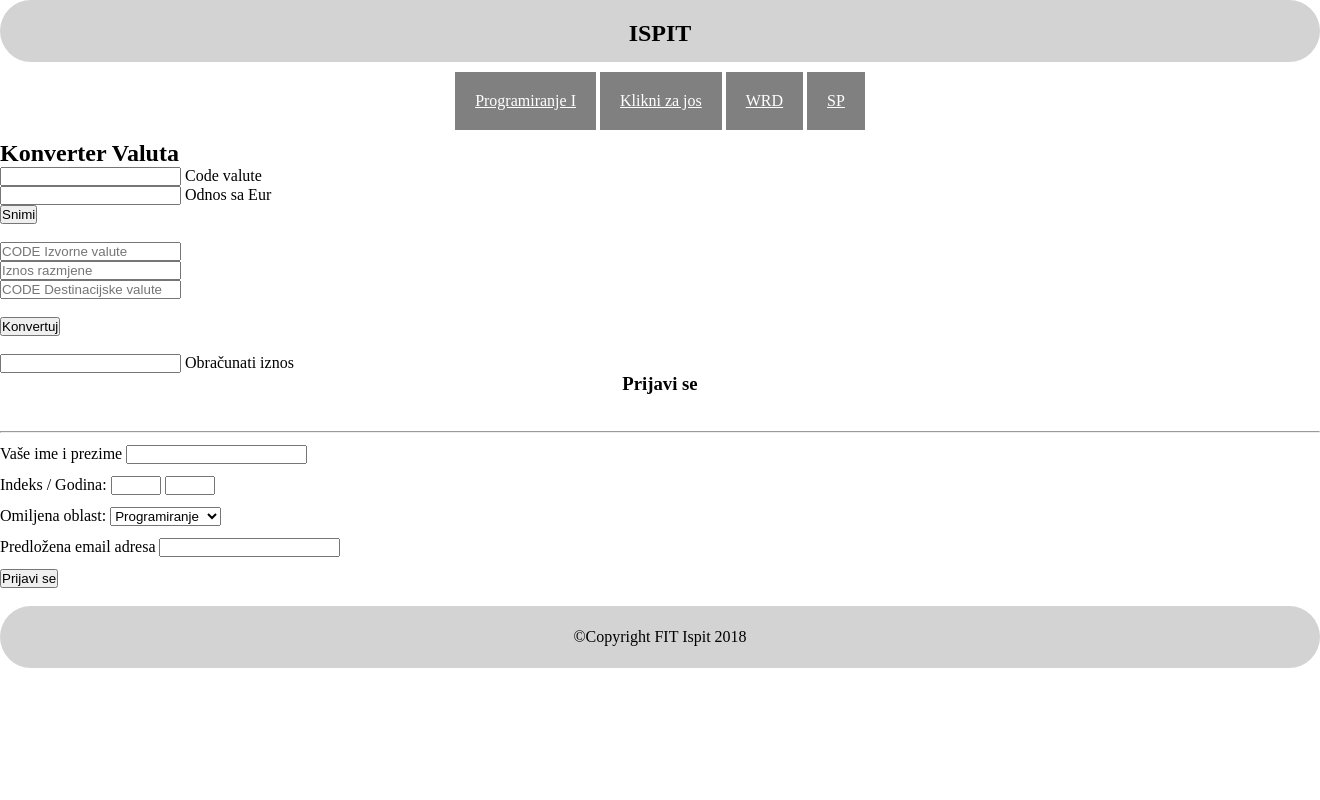
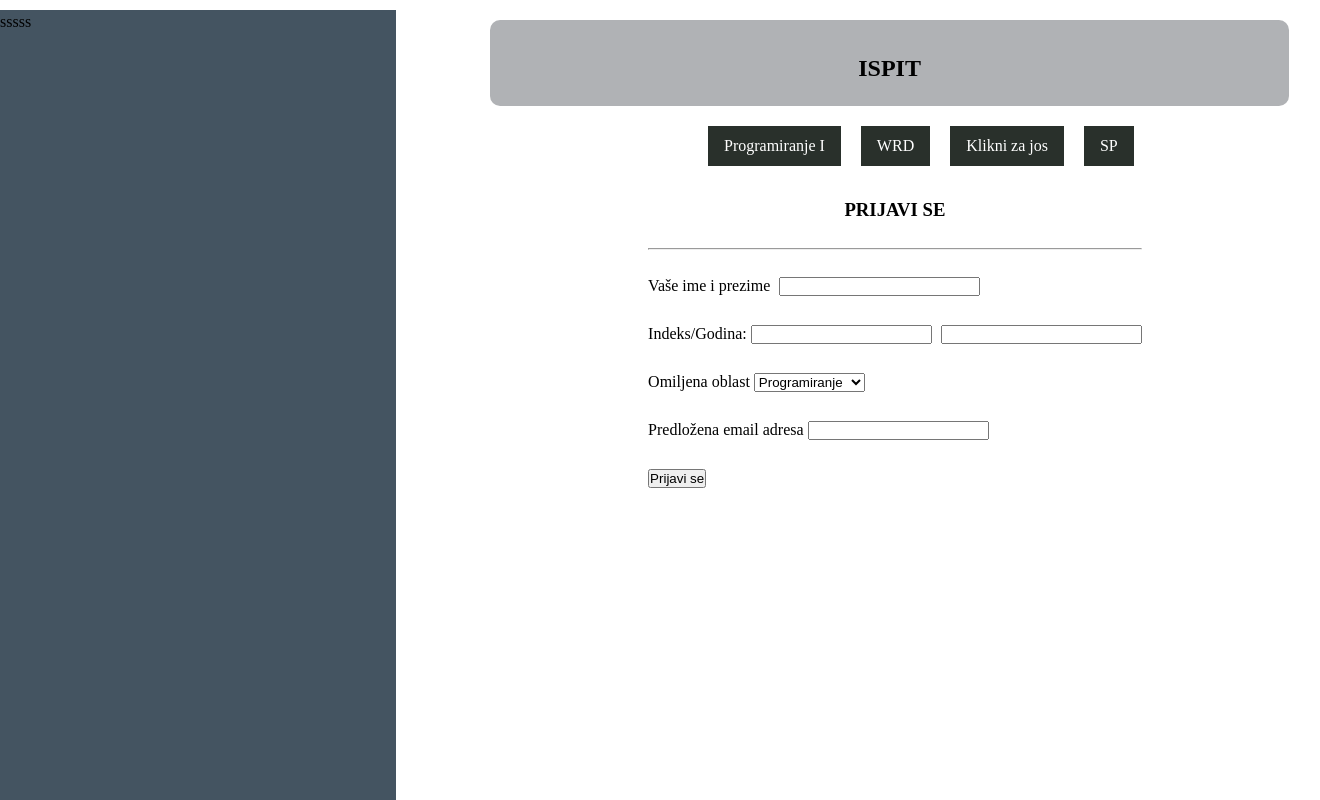
Before and after one commit to agaribovic/FIT-University-Exam, a PHP site: page /Ispit.html in a window 1320 px wide. Run offline with PHP 8.4, Linux system fonts and the light colour scheme; some libraries are stand-ins or nearby versions.

Commit message:
Promjena forme i dizajn

```diff
--- a/Ispit.html
+++ b/Ispit.html
@@ -1,138 +1,90 @@
 <!DOCTYPE html>
 <html>
 <head>
-   <meta charset =UTF-8>
-   <title>Ispitni zadatak</title>
-   <script type="text/javascript" src="mojSkript.js"></script>
-  <script src="external/jquery/jquery.js"></script>
-  <script src="jquery-ui.js"></script>
-   <link rel="stylesheet" type="text/css" href="stilovi.css">
-   <link href="jquery-ui.css" rel="stylesheet">
+	<meta charset="utf-8">
+	<meta name="viewport" content="width=device-width, initial-scale=1.0" />
+    <meta http-equiv="X-UA-Compatible" content="ie=edge" />
+	<title></title>
+	<link rel="stylesheet" href="stilovi.css">
 </head>
 <body>
-  <!-- Header -->
+
+<div class="sidenav">
+	sssss
+</div>
+
+<section id="main">
 	<div class="header">
+		<div class="container">
 			<h2>ISPIT</h2>
+		</div>
 	</div>
 	<ul>
 		<li><a href="Programiranje I">Programiranje I</a></li>
+		<li><a href="WRD">WRD</a></li>
 		<li><a href="Klikni za jos">Klikni za jos</a></li>
-      <li><a href="WRD">WRD</a></li>
 		<li><a href="SP">SP</a></li>
 	</ul>
-<!-- Main -->
-<section id="articles" class="py-2">
-<div class="left">
-  <h2>Konverter Valuta</h2>
-<div class="article-container">
-<form action="/"></form>
-<input type="text" id="valuta"> Code valute <br>
-<input type="text" id="indexrazmjene"> Odnos sa Eur
+<div class="sign-in">
+	<form action="">
+		<h3><center>PRIJAVI SE</center></h3>
 		<br>
-<button name="snimi" value="snimi" onclick="snimi()">Snimi</button>
+		<hr>
+		<br>
+			<label for="username" id="labelusername">Vaše ime i prezime</label>
+			<input type="text" id="username" name="username" onblur="validacijaImePrezime">
+			<span id="error"></span>
 			<br><br>
-<div id="accordion" >
-  <!--
-    <h3>USD</h3>
-    <div>USD-EUR 0.86</div>
-    <h3>GBP</h3>
-    <div>GBP-EUR 1.14</div>
-    <h3>JPY</h3>
-    <div>JPY-EUR 0.0078</div>
-  -->
-  </div>
-</div>
-<div class="lijeviDonji">
-    <input type="text" id="valuta" placeholder="CODE Izvorne valute">  <br>
-    <input type="text" id="indexrazmjene" placeholder="Iznos razmjene">
-    <br>
-    <input type="text" id="valuta" placeholder="CODE Destinacijske valute"> <br>
-    <br>
-    <button name="snimi" value="snimi">Konvertuj</button>
-    <br>
-    <br>
-    <input type="text" id="indexrazmjene"> Obračunati iznos
-</div>
+
+
+			<label for="brindeksa"	id="labelbrindeksa">Indeks/Godina:</label>
+			<input type="text1" id="brindeksa" name="brindeksa" onblur="validacijaIndexa()"/>
+			<span id="error3"></span>
+			<input type="text" id="godinaupisa" name="godinaupisa" onblur="validacijaGodina()"/>
+			<br><br>
+
+
+			<label for="omiljenaoblast">Omiljena oblast</label>
+			<select name="omiljenaoblast" id="omiljenaoblast">
+				<option value="Programiranje">Programiranje</option>
+				<option value="WRD">WRD</option>
+				<option value="Baze podataka">Baze podataka</option>
+				<option value="SI">SI</option>
+			</select>
+			<br><br>
+
+
+			<label for="email" id="labelemail">Predložena email adresa</label>
+			<input type="email" id="email" name="email" onclick="napraviemail()"/>
+			<br><br>
+
+			<input type="submit" value="Prijavi se" onclick=""/>
+
+	</form>
 </div>
 </div>
 </section>
-    <!-- <div class="desni">
-        <div class="desniGornji">
-            <div class="firma1">
-                <br>
-                <p>ISPIT</p>
-              </div>
-            <div class="izborSrednji">
-                <ul id="listaSrednja">
-                <li class="izborLinije"><a href="">Programiranje I</a></li>
-                <li class="izborLinije"><a href="">WRD</a></li>
-                <li class="izborLinije">Klikni za jos
-                    <ul id="listaUgn">
-                        <li class="izborLinijeUg"><a href="">Programiranje I</a></li>
-                        <li class="izborLinijeUg"><a href="">WRD</a></li>
-                        <li class="izborLinijeUg">PSR</li>
-                        <li class="izborLinijeUg">SP</li>
-                    </ul>
-                </li>
-                <li class="izborLinije">SP</li>
-            </ul></div>
-          </div> -->
-          <div class="desniSrednji">
-            <div class=".desniSrednjiunutrasnji">
-              <form  id="forma">
-                  <center><h3>Prijavi se</h3></center><br /><br /><hr />
-                  <p>
-                      <label for="username" id="labelusername">Vaše ime i prezime</label>
-                      <input type="text" id="username" name="username"  onblur="validacijaImePrezime()"/>
-                      <span id="error"></span>
 
-                  </p>
+<footer>
+	<span>&copy; Copjiojkjk</span>
+</footer>
 
-                   <p>
-                      <label for="brindeksa" id="labelbrindeksa" style=" display:inline" >Indeks / Godina:</label>
-                      <input  type="text" id="brindeksa" name="brindeksa" style=" width: 50px" onblur="validacijaIndexa()"/>
-                      <span id="error3"></span>
-                      <input type="text" id="godinaupisa" name="godinaupisa" style=" width: 50px"  onblur="validacijaGodina()"/>
-                      <span id="error2"></span>
-                  </p>
 
-                   <label>Omiljena oblast:</label>
-                  <select name="izbor">
-                      <option>Programiranje</option>
-                      <option>WRD</option>
-                      <option>Baze podataka</option>
-                      <option>SI</option>
-                  </select>
-
-                  <p>
-                      <label for="email" id="labelemail" >Predložena email adresa</label>
-                      <input type="email" id="email" name="email" onclick="napraviEmail()"/>
-                  </p>
-                  <input type="submit" id="save" value="Prijavi se" onclick="" />
-
-              </form>
-              <br />
+<!-- <section id="header">
+	<div class="container">
+	<div class="container-fluid">
+		<h3>ISPIT</h3>
 	</div>
 </div>
-          <div class="footer">
-            <div class="container footer-container">
-              <div>
-              <p>&copy;Copyright FIT Ispit 2018</p>
-              </div>
-            </div>
-          </div>
-    </div>
+		<ul>
+			<li><a href="Programiranje I">Programiranje I</a></li>
+			<li><a href="WRD">WRD</a></li>
+			<li><a href="Klikni za jos">Klikni za jos</a></li>
+			<li><a href="SP">SP</a></li>
 
 	</div>
+</section> -->
 
 
 </body>
-<script>
-    $( "#accordion" ).accordion({
-      heightStyle: "content"
-    });
-
-
-
-</script>
 </html>
--- a/stilovi.css
+++ b/stilovi.css
@@ -1,62 +1,83 @@
 * {
+	margin: 0;
 	padding: 0;
-    margin: 0;
 	box-sizing: border-box;
 }
 
-a {
-    text-decoration: underline;
+body {
+	line-height: 1.5;
 }
 
-p {
-    margin: 0.75rem 0;
+.sidenav {
+	margin-top: 10px;
+	background: #445461;
+	width: 30%;
+	height: 100%;
+	position: fixed;
 }
 
-.header {
-    display: grid;
-    background-color: lightgray;
-    padding: 15px;
-    padding-top: 20px;
-    border-radius: 35px;
+#main {
+
+	display: inline-block;
+	background: white;
+}
+
+#main .header .container{
+	height: 20%;
+	width: 70%;
 	text-align: center;
+	padding-top: 30px;
+	padding-bottom: 20px;
+	margin: 20px 490px;
+	background: #b0b2b5;
+	border-radius: 10px;
 }
 
 ul {
-    padding: 10px;
+	margin-left: 700px;
+	padding: 0 0 30px;
+	list-style: none;
 	text-align: center;
 }
 
 ul li {
+	background: #29302b;
+	margin: 0 .5rem;
+	text-align: center;
 	display: inline-block;
-    text-align: center;
-    background-color: gray;
+	color: black;
+	border: none;
 
 }
 
 ul li a {
-    padding: 20px;
 	color: white;
 	display: block;
+	text-align: center;
+	padding: .5rem 1rem;
+	text-decoration: none;
+}
+
+ul li a:hover {
+	background: red;
 }
 
 
-/* .sadrzaj{
-background-color: white;
-font-family: Verdana, Geneva, Tahoma, sans-serif;
+
+.sign-in {
+	float: right;
+	background: white;
+}
+
+form {
+	width: 100%;
+	padding-left: 100px;
 
 }
 
-.lijevi {
-    background: gray;
-    width: 20%;
-} */
+input[type="text"] {
+	padding-right: 20px;
+	padding-right: 20px;
+	margin-left: 5px;
 
-
-/* Footer */
-.footer {
-    display: grid;
-    padding: 10px;
-    background-color: lightgray;
-    text-align: center;
-    border-radius: 35px;
 }
```
Also changed, not shown: 1 other file. Lines whose indentation alone changed are shown as unchanged.
